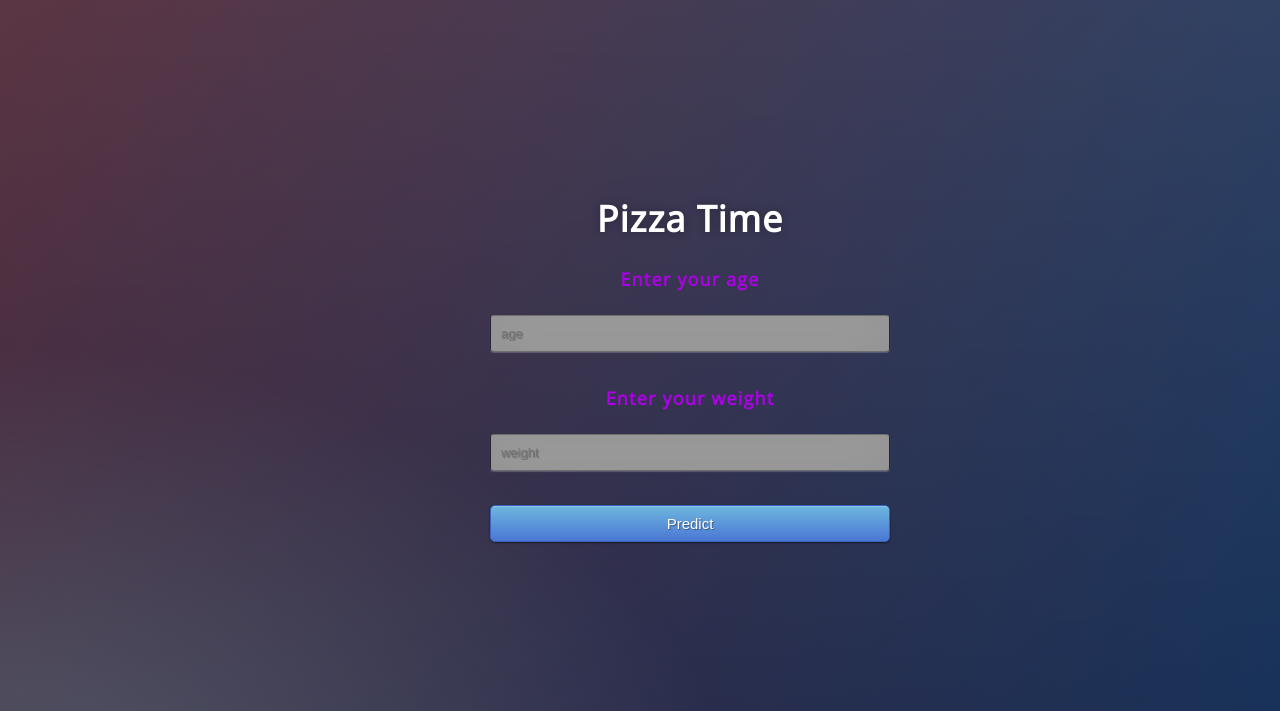
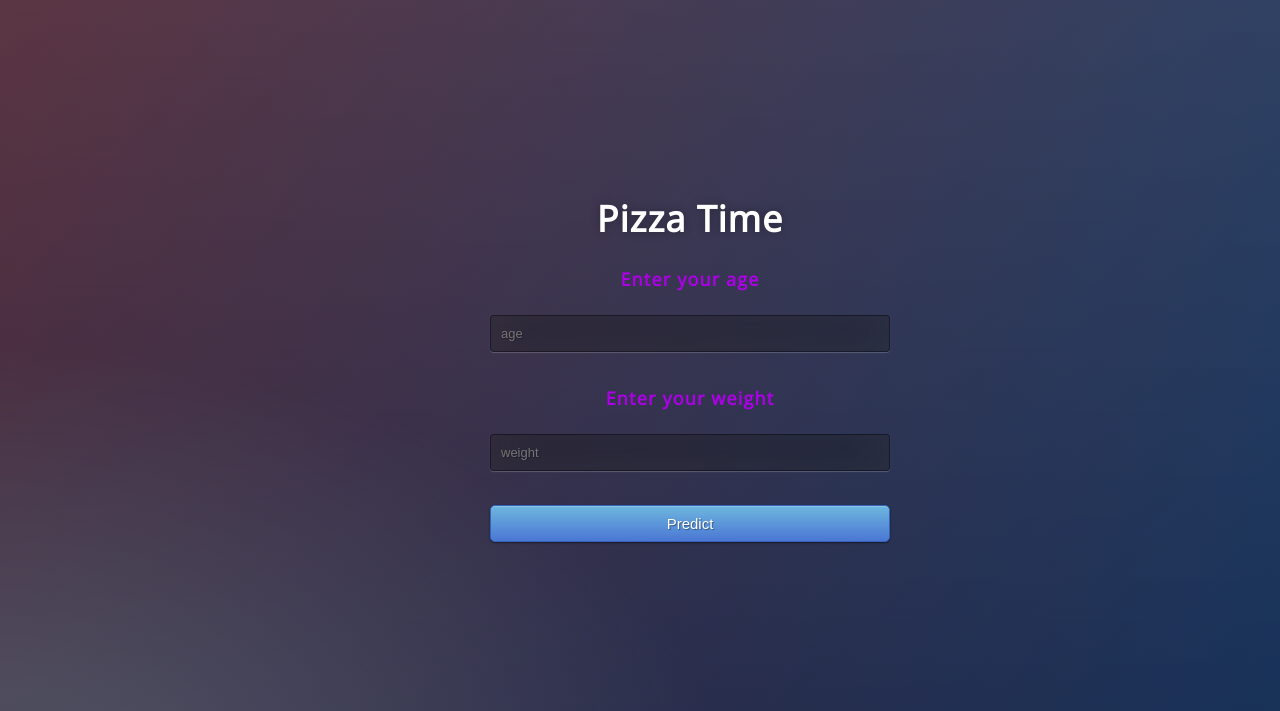
Before and after one commit to maha1410/pml-ass, a Flask app: page / in a window 1280 px wide. Shown: the top 711 px of the page. Run offline with Flask 2, Linux system fonts and the light colour scheme; parts of the project's set-up code (start-up, migrations or seed data) failed here and were passed over; grey boxes are pictures that could not be loaded.

Commit message:
Update style.css

```diff
--- a/pml/static/css/style.css
+++ b/pml/static/css/style.css
@@ -17,7 +17,8 @@ body {
 	width: 100%;
 	height:100%;
 	font-family: 'Open Sans', sans-serif;
-	background:  #b3e6ff;
+	background: url("css/piz.png") no-repeat centerfixed;
+	background-size: cover;
 	color: #ac00e6;
 	font-size: 18px;
 	text-align:center;
@@ -44,8 +45,7 @@ body {
 input {
 	width: 100%;
 	margin-bottom: 10px;
-	background:  url("css/piz.png") no-repeat center fixed;
-	background-size: cover;
+	background: rgba(0,0,0,0.3);
 	border: none;
 	outline: none;
 	padding: 10px;
```
